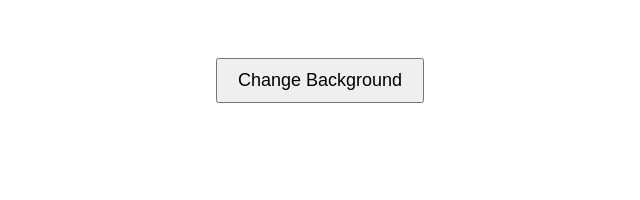
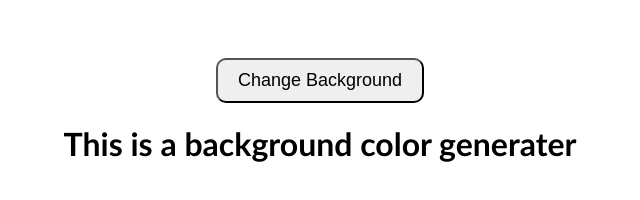
Before and after one commit to kumarcoder06/Background-color-changer, a plain HTML site: page index.html in a window 1280 px wide. Shown: the whole page, without its empty margins (320-960 px from the left). Drawn offline with Linux system fonts and the light colour scheme.

Commit message:
this is updated

```diff
--- a/index.html
+++ b/index.html
@@ -1,13 +1,19 @@
 <!DOCTYPE html>
 <html lang="en">
+
 <head>
   <meta charset="UTF-8">
   <title>Background Color Changer</title>
   <link rel="stylesheet" href="style.css">
 </head>
+
 <body>
-  <button onclick="changeColor()">Change Background</button>
+
+  <button onclick="changeColor()" class="button">Change Background</button>
+
+  <h1>This is a background color generater</h1>
 
   <script src="style.js"></script>
 </body>
+
 </html>
--- a/style.css
+++ b/style.css
@@ -8,3 +8,10 @@
     padding: 10px 20px;
     font-size: 18px;
   }
+  h1{
+font-family: 'Gill Sans', 'Gill Sans MT', Calibri, 'Trebuchet MS', sans-serif;
+  }
+
+  .button{
+    border-radius: 10px;
+  }
```
